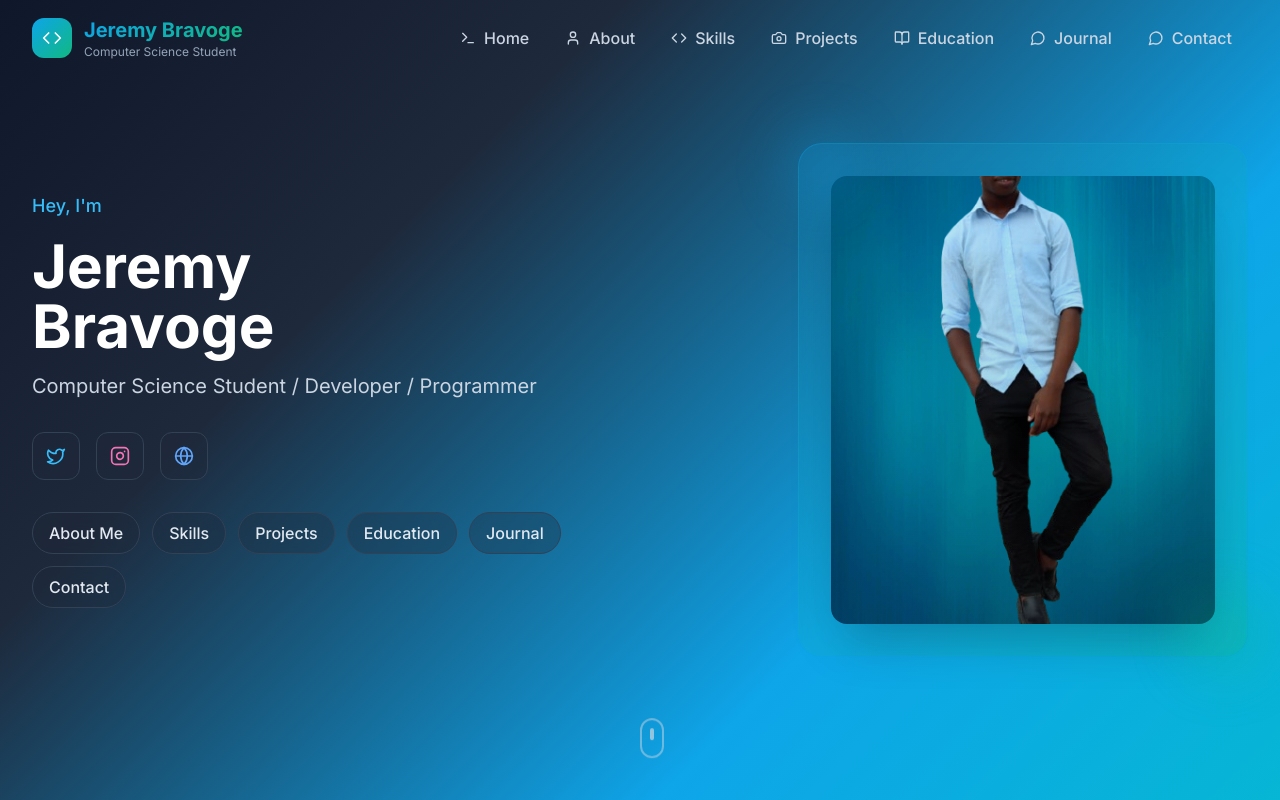
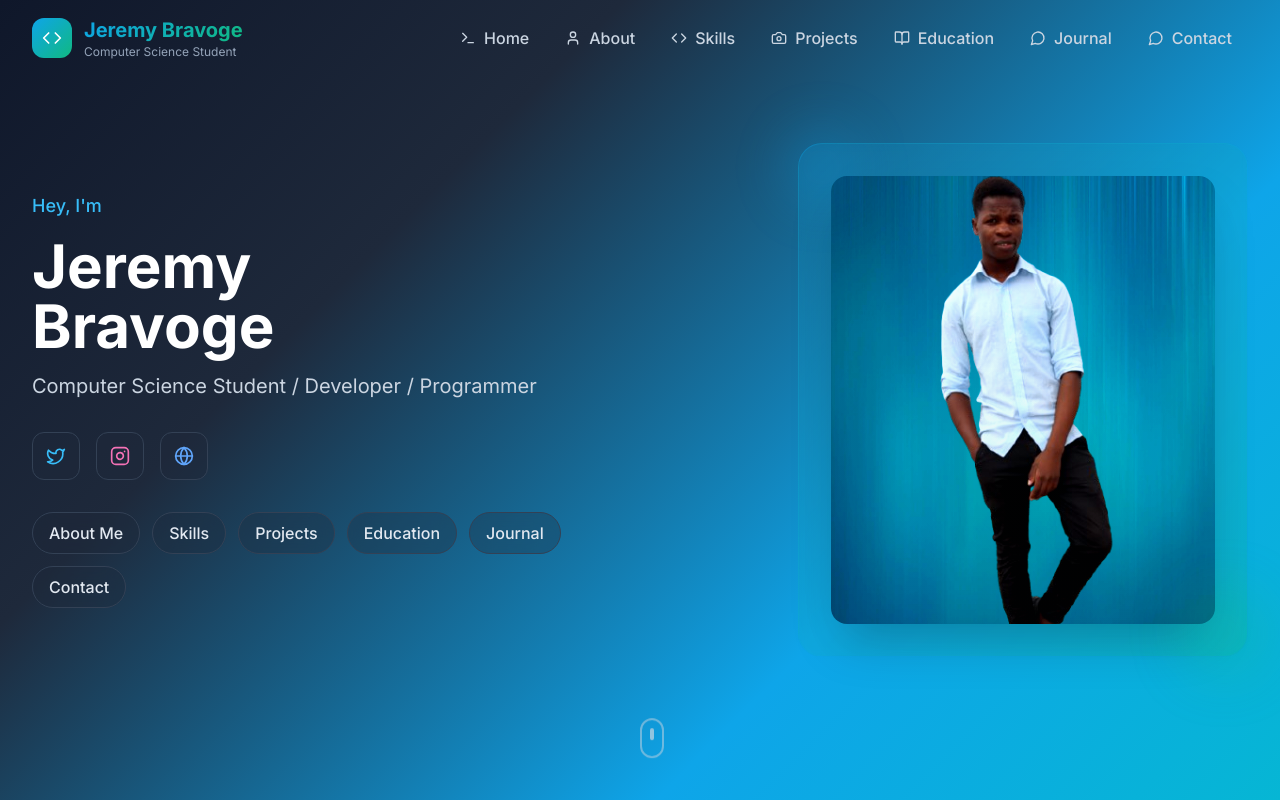
Before and after one commit to ominde-john/Jeremy-Website, a React (Vite) app: page / in a window 1280 px wide. Shown: the top 800 px of the page. Built offline with nearby package versions, Linux system fonts and the light colour scheme.

Commit message:
Fix: Ensure face visibility in Hero section
The AI adjusted the Hero section's image to ensure the user's face is fully visible.

```diff
--- a/src/components/Hero.tsx
+++ b/src/components/Hero.tsx
@@ -74,7 +74,7 @@ const Hero = () => {
             </div>
           </div>
 
-          {/* Right side - Professional photo with background removed effect */}
+          {/* Right side - Professional photo with face prominently displayed */}
           <div className="flex justify-center lg:justify-end">
             {/* Main profile image container with modern styling */}
             <div className="relative">
@@ -83,17 +83,17 @@ const Hero = () => {
                 <img
                   src="/lovable-uploads/614b8cfd-ac6a-4138-b81f-62fa85e36130.png"
                   alt="Jeremy Bravoge - Professional Developer"
-                  className="w-80 h-96 lg:w-96 lg:h-[28rem] object-cover object-center rounded-2xl shadow-2xl"
+                  className="w-80 h-96 lg:w-96 lg:h-[28rem] object-cover object-top rounded-2xl shadow-2xl"
                   style={{
-                    // CSS filter to help remove/fade background
-                    filter: 'contrast(1.1) saturate(1.1)',
-                    // Mix blend mode for better background integration
-                    mixBlendMode: 'multiply'
+                    // Enhanced contrast and positioning to highlight the face
+                    filter: 'contrast(1.2) saturate(1.1) brightness(1.05)',
+                    // Better positioning to ensure face visibility
+                    objectPosition: 'center top 20%'
                   }}
                 />
 
-                {/* Overlay gradient for professional look */}
-                <div className="absolute inset-8 bg-gradient-to-t from-slate-900/10 to-transparent rounded-2xl pointer-events-none"></div>
+                {/* Reduced overlay gradient to ensure face visibility */}
+                <div className="absolute inset-8 bg-gradient-to-t from-slate-900/5 to-transparent rounded-2xl pointer-events-none"></div>
               </div>
 
               {/* Decorative floating elements */}
```
